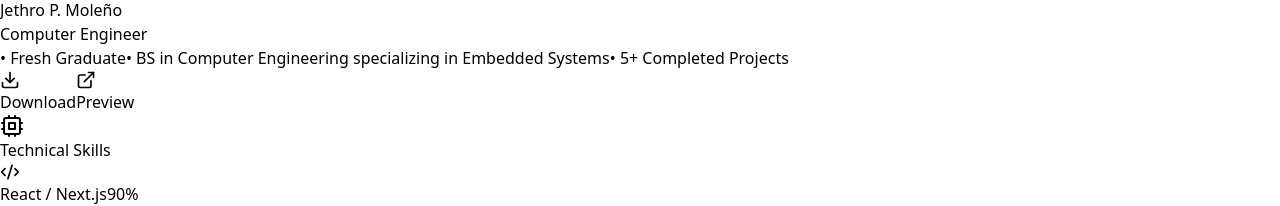
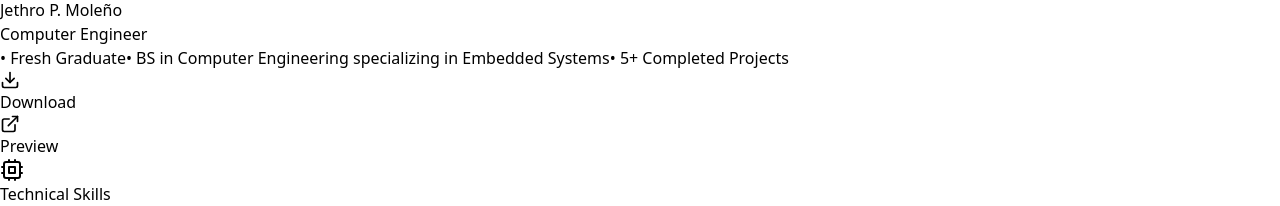
Before and after one commit to jethromoleno/MyWebfolio, a React (Vite) app: page / in a window 1280 px wide. Shown: the part 736-942 px from the top of the page. Built offline with nearby package versions, Linux system fonts and the light colour scheme.

Commit message:
Modified VideoCV sections in App.jsx     Added Download button link to download PDF version of resume in profile-assets.     Added Preview button link to open online preview of resume in new tab.

```diff
--- a/src/App.jsx
+++ b/src/App.jsx
@@ -371,12 +371,23 @@ const VideoCV = () => {
                 </div>
               </div>
               <div className="flex flex-col gap-3 w-full md:w-auto">
-                <button className="flex items-center justify-center gap-2 bg-blue-600 hover:bg-blue-700 text-white px-6 py-3 rounded-lg font-medium transition-colors">
+                <a
+                  href="https://raw.githubusercontent.com/jethromoleno/MyWebfolio/main/profile-assets/Moleno_Resume.pdf"
+                  target="_blank" // Opens the file in a new tab for download/view
+                  rel="noopener noreferrer"
+                  download // Suggests the browser download the file directly
+                  className="flex items-center justify-center gap-2 bg-blue-600 hover:bg-blue-700 text-white px-6 py-3 rounded-lg font-medium transition-colors"
+                >
                   <Download size={20} /> Download
-                </button>
-                <button className="flex items-center justify-center gap-2 bg-slate-200 dark:bg-slate-700 hover:bg-slate-300 dark:hover:bg-slate-600 text-slate-900 dark:text-white px-6 py-3 rounded-lg font-medium transition-colors">
+                </a>
+                <a
+                  href="https://docs.google.com/viewer?url=https://raw.githubusercontent.com/jethromoleno/MyWebfolio/main/profile-assets/Moleno_Resume.pdf&embedded=true"
+                  target="_blank"
+                  rel="noopener noreferrer"
+                  className="flex items-center justify-center gap-2 bg-slate-200 dark:bg-slate-700 hover:bg-slate-300 dark:hover:bg-slate-600 text-slate-900 dark:text-white px-6 py-3 rounded-lg font-medium transition-colors"
+                >
                   <ExternalLink size={20} /> Preview
-                </button>
+                </a>
               </div>
             </div>
         </div>
```
